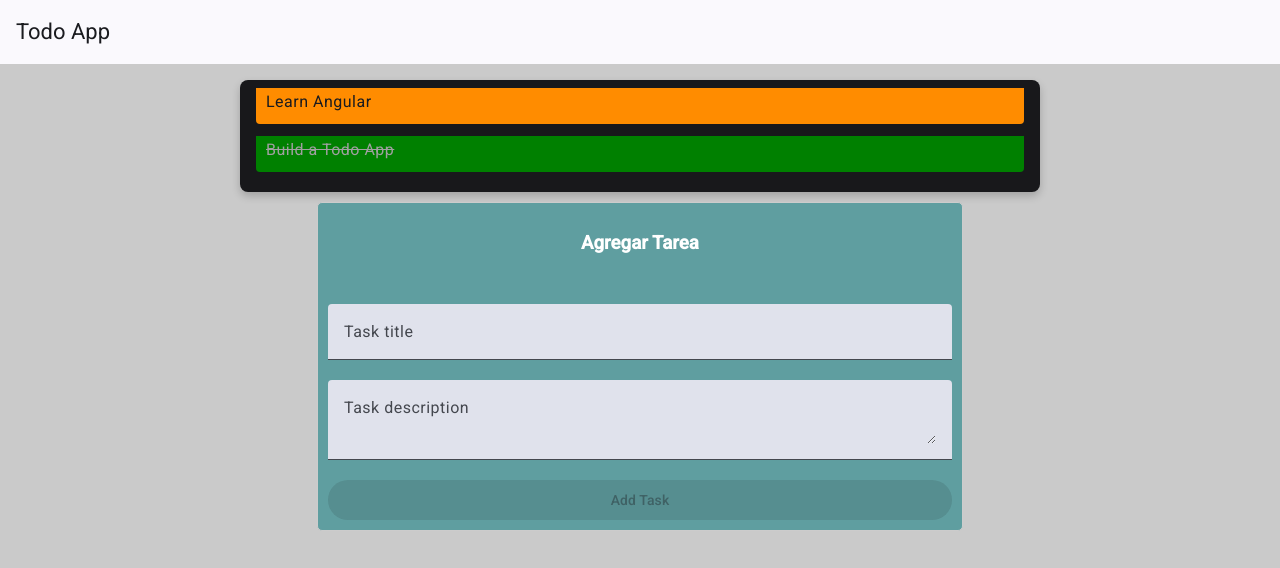
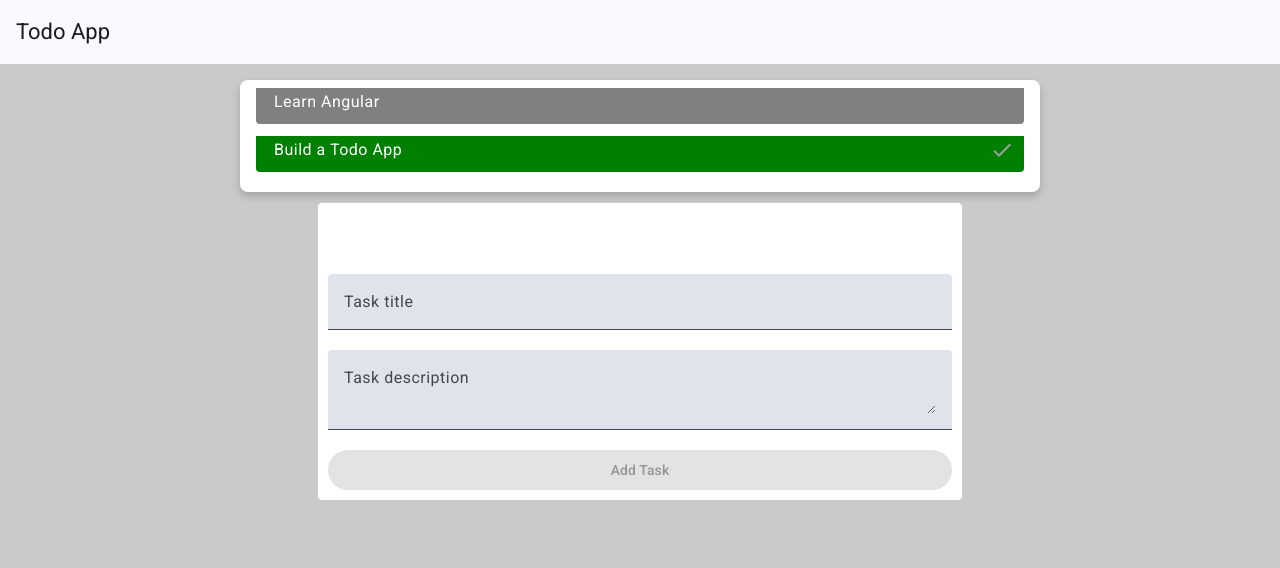
Before and after one commit to jarmandoh/todo-app, an Angular app: page /tasks in a window 1280 px wide. Shown: the top 568 px of the page. Built offline with nearby package versions, Linux system fonts and the light colour scheme.

Commit message:
estilos y  agregar tarea

```diff
--- a/src/app/components/task-detail/task-detail.component.html
+++ b/src/app/components/task-detail/task-detail.component.html
@@ -1,7 +1,11 @@
 <div class="task-detail">
     <h2>{{task.title}}</h2>
     <p>{{task.description}}</p>
-    <p>Completada: {{task.completed}}</p>
+    @if (task.completed) {
+        <p>Completada</p>
+    } @else {
+        <p>Pendiente</p>
+    }
     <div class="actions">
         <button mat-raised-button color="primary" (click)="onToggle()">Toggle</button>
         <button mat-raised-button color="warn" (click)="onDelete()">Delete</button>
--- a/src/app/components/task-form/task-form.component.css
+++ b/src/app/components/task-form/task-form.component.css
@@ -1,10 +1,11 @@
 form{
-    margin: 10px auto;
+    margin: 20px auto;
     width: 50%;
     margin-top: 10px;
     padding: 10px;
     border: 1px solid #ccc;
-    background-color: cadetblue;
+    border-radius: 15px;
+    background-color: #ffffff;
     border-radius: 5px;
     display: flex;
     flex-direction: column;
@@ -12,7 +13,7 @@ form{
 }
 h3{
     text-align: center;
-    margin-bottom: 50px;
+    margin-bottom: 20px;
 }
 
 @media (max-width: 600px){
--- a/src/app/components/task-form/task-form.component.ts
+++ b/src/app/components/task-form/task-form.component.ts
@@ -34,9 +34,13 @@ export class TaskFormComponent {
   onSubmit(): void {
     if (this.taskForm.valid) {
       const newTask = {
+        id: this.taskService.tasks.length + 1,
         ...this.taskForm.value,
         completed: false
       };
+      this.taskAdded.emit();
+      this.taskForm.reset();
+
       this.taskService.addTask(newTask).subscribe(
         () => {
           this.taskAdded.emit();
--- a/src/app/components/task-item/task-item.component.css
+++ b/src/app/components/task-item/task-item.component.css
@@ -4,9 +4,12 @@
     justify-content: space-between;
     align-items: center;
     padding: 10px;
-    background-color: darkorange;
+    background-color: gray;
     margin-bottom: 20px;
     cursor: pointer;
+}
+.task-item:hover{
+    background-color: #ff8c00;
 }
 .completed{
     background-color: green;
--- a/src/app/components/task-item/task-item.component.html
+++ b/src/app/components/task-item/task-item.component.html
@@ -1,5 +1,9 @@
 <div class="task-item" [class.completed]="task.completed" routerLink="/task/{{ task.id }}">
-  {{ task.title }}
+  <span class="task-title">{{ task.title }}</span>
+  @if (task.completed) {
+    <mat-icon>checked</mat-icon>
+  }
+
   <!-- <mat-checkbox [checked]="task.completed" (change)="onToggle()">
   </mat-checkbox> -->
   <!-- <button mat-icon-button (click)="onDelete()">
--- a/src/app/components/task-list/task-list.component.css
+++ b/src/app/components/task-list/task-list.component.css
@@ -1,3 +1,4 @@
 mat-list{
     margin: auto;
+    background-color: #ffffff;
 }
--- a/src/app/components/task-list/task-list.component.ts
+++ b/src/app/components/task-list/task-list.component.ts
@@ -17,22 +17,7 @@ import { TaskFormComponent } from '../task-form/task-form.component';
   standalone: true
 })
 export class TaskListComponent {
-  tasks: Task[] = [
-
-      {
-        "id": 1,
-        "title": "Learn Angular",
-        "description": "Study Angular fundamentals",
-        "completed": false
-      },
-      {
-        "id": 2,
-        "title": "Build a Todo App",
-        "description": "Create a simple Todo application using Angular",
-        "completed": true
-      }
-
-  ];
+  tasks: Task[] = [];
 
   constructor(private taskService: TaskService) { }
 
@@ -41,7 +26,7 @@ export class TaskListComponent {
   }
 
   loadTasks(): void {
-    this.tasks = this.tasks;
+    this.tasks = this.taskService.tasks;
     /* this.taskService.getTasks().subscribe(
       tasks => this.tasks = tasks
     ); */
--- a/src/app/services/task.service.ts
+++ b/src/app/services/task.service.ts
@@ -35,6 +35,7 @@ export class TaskService {
   }
 
   addTask(task: Task): Observable<Task> {
+    this.tasks.push(task);
     return this.http.post<Task>(this.apiUrl, task);
   }
 
--- a/src/styles.css
+++ b/src/styles.css
@@ -50,7 +50,6 @@ body {
 
   /* Estilos para tareas completadas */
   .completed {
-    text-decoration: line-through;
     color: #a0a0a0; /* Texto gris para tareas completadas */
   }
 
```
